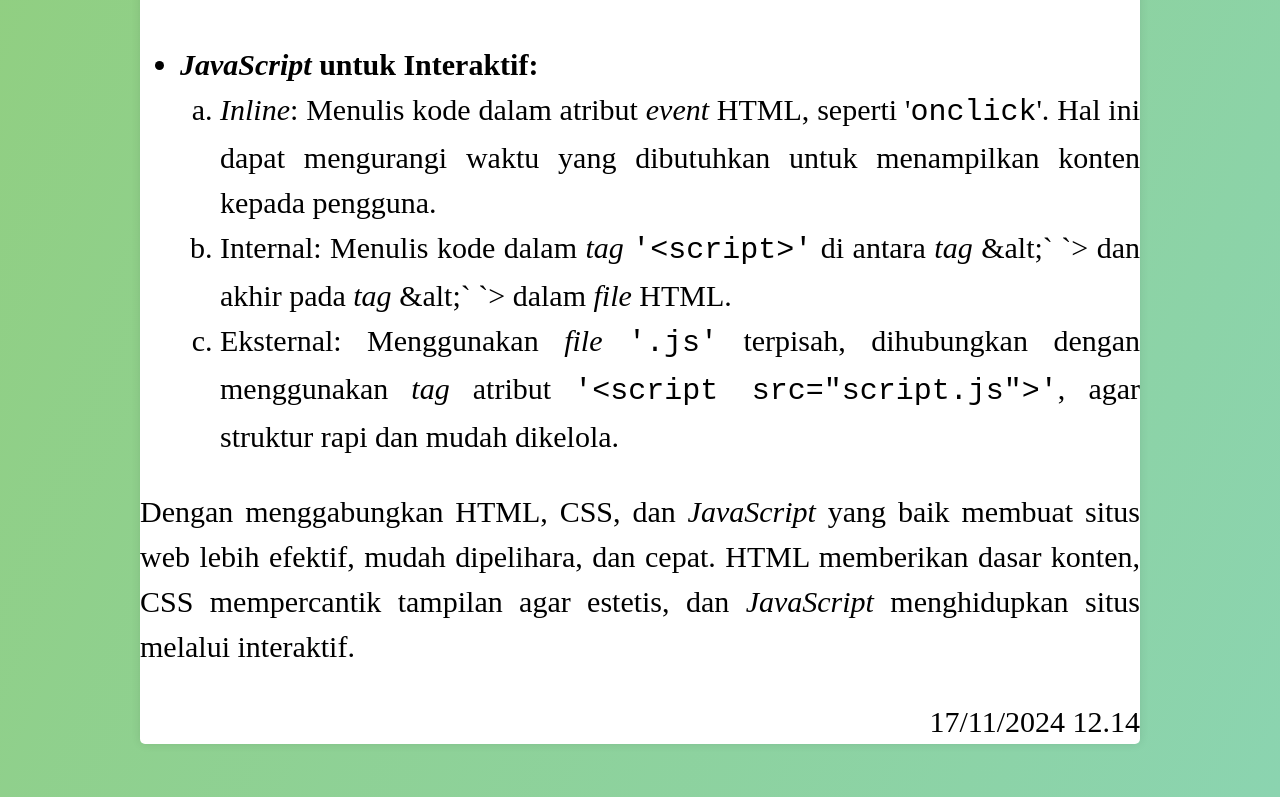
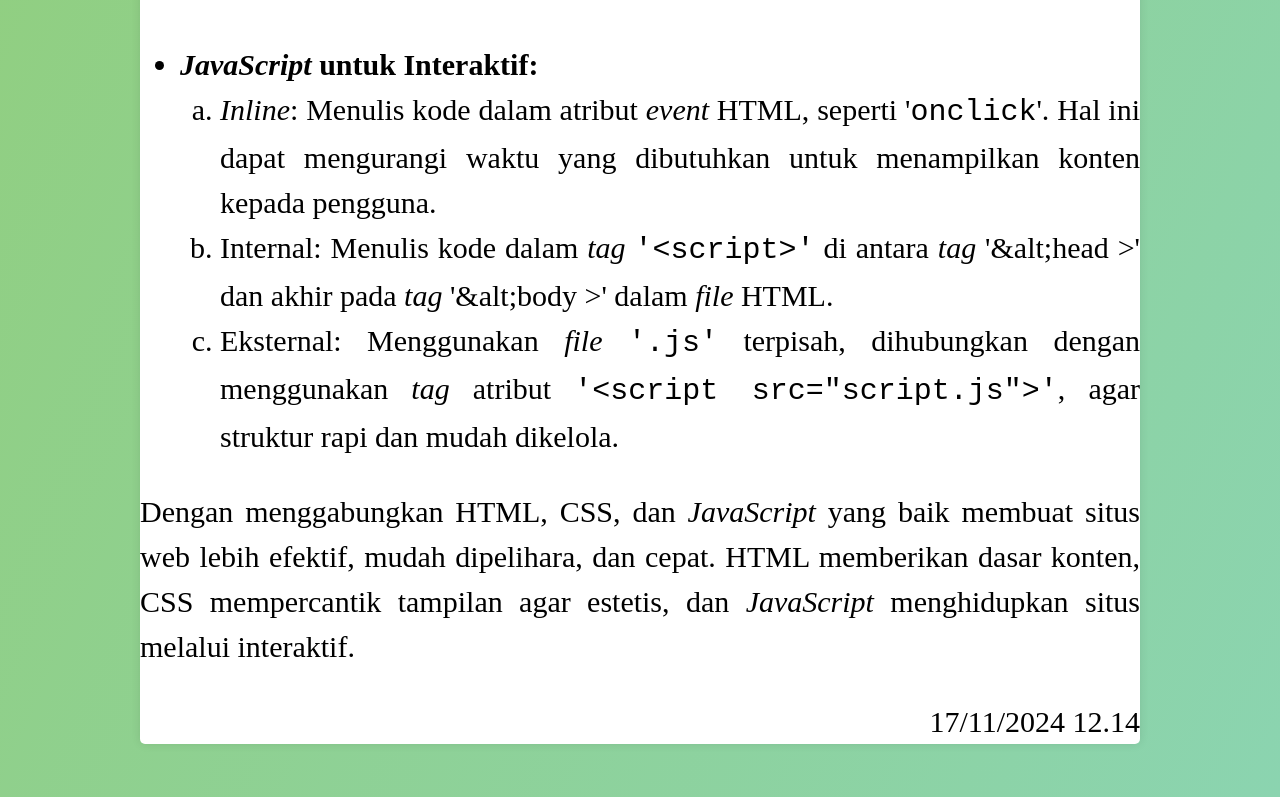
Before and after one commit to BintangSetiadi/Laprak2, a plain HTML site: page index.html in a window 1280 px wide. Shown: the part 2060-2857 px from the top of the page. Drawn offline with nearby package versions, Linux system fonts and the light colour scheme.

Commit message:
Update index.html

```diff
--- a/index.html
+++ b/index.html
@@ -256,9 +256,9 @@
                     <li><strong><i>JavaScript</i> untuk Interaktif:</strong>
                         <ul style="list-style-type: lower-latin">
                             <li><em>Inline</em>: Menulis kode dalam atribut <i>event</i> HTML, seperti '<code>onclick</code>'. Hal ini dapat mengurangi waktu yang dibutuhkan untuk menampilkan konten kepada pengguna.</li>
-                            <li>Internal: Menulis kode dalam <i> tag</i> <code>'&lt;script&gt;'</code> di antara <i>tag</i> &alt;`<head>
-                                `&gt; dan akhir pada <i>tag</i> &alt;`<body>
-                                    `&gt; dalam <i>file</i> HTML.</li>
+                            <li>Internal: Menulis kode dalam <i> tag</i> <code>'&lt;script&gt;'</code> di antara <i>tag</i> '&alt;head
+                                &gt;' dan akhir pada <i>tag</i> '&alt;body
+                                    &gt;' dalam <i>file</i> HTML.</li>
                                 <li>Eksternal: Menggunakan <i>file</i> <code>'.js'</code> terpisah, dihubungkan dengan menggunakan <i>tag</i> atribut <code>'&lt;script src="script.js"&gt;'</code>, agar struktur rapi dan mudah dikelola.</li>
                             </ul>
                             </li>
```
